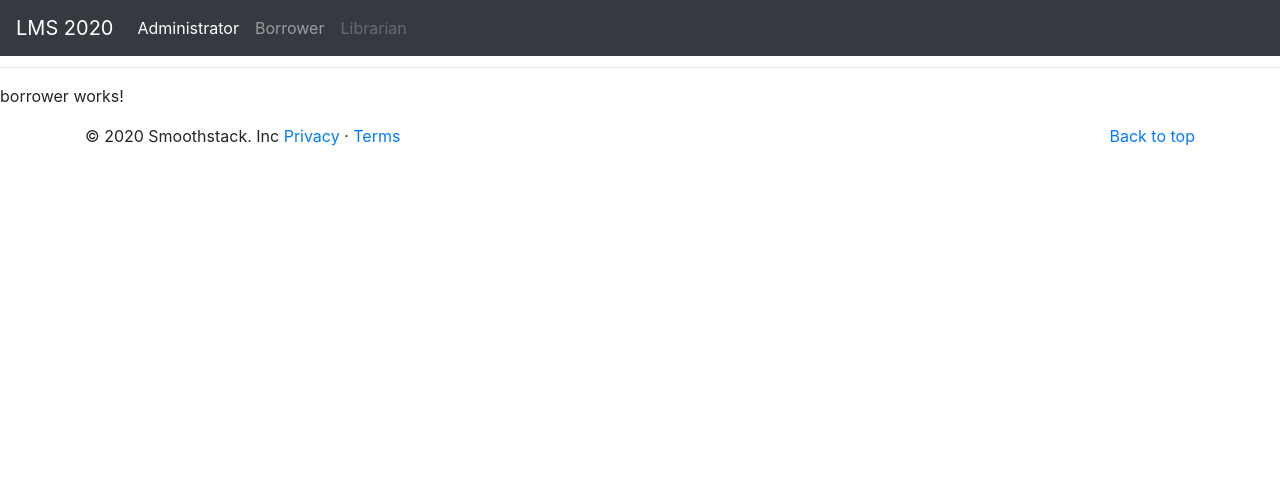
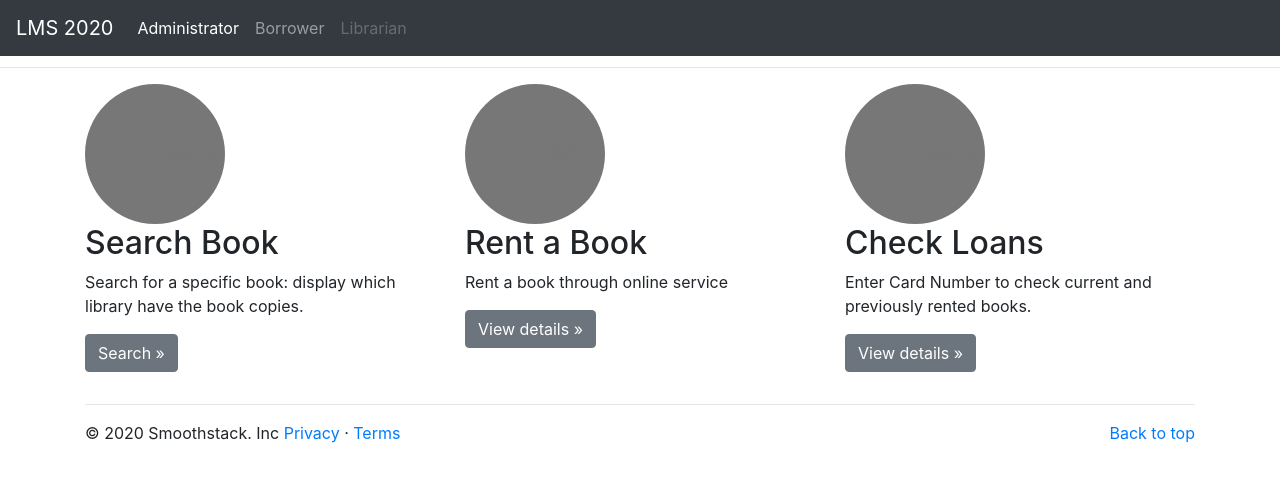
Before and after one commit to JieningLi/lms-angular-spring-boot, an Angular app in the folder web/lms-angular/: page /lms/borrower in a window 1280 px wide. Shown: the top 482 px of the page. Built offline with nearby package versions, Linux system fonts and the light colour scheme.

Commit message:
initialized /lms/borrower component

```diff
--- a/web/lms-angular/angular.json
+++ b/web/lms-angular/angular.json
@@ -18,7 +18,10 @@
             "main": "src/main.ts",
             "polyfills": "src/polyfills.ts",
             "tsConfig": "src/tsconfig.app.json",
-            "assets": ["src/favicon.ico", "src/assets"],
+            "assets": [
+              "src/favicon.ico",
+              "src/assets"
+            ],
             "styles": [
               "./node_modules/bootstrap/dist/css/bootstrap.min.css",
               "src/styles.css"
@@ -76,16 +79,26 @@
             "polyfills": "src/polyfills.ts",
             "tsConfig": "src/tsconfig.spec.json",
             "karmaConfig": "src/karma.conf.js",
-            "styles": ["src/styles.css"],
+            "styles": [
+              "src/styles.css"
+            ],
             "scripts": [],
-            "assets": ["src/favicon.ico", "src/assets"]
+            "assets": [
+              "src/favicon.ico",
+              "src/assets"
+            ]
           }
         },
         "lint": {
           "builder": "@angular-devkit/build-angular:tslint",
           "options": {
-            "tsConfig": ["src/tsconfig.app.json", "src/tsconfig.spec.json"],
-            "exclude": ["**/node_modules/**"]
+            "tsConfig": [
+              "src/tsconfig.app.json",
+              "src/tsconfig.spec.json"
+            ],
+            "exclude": [
+              "**/node_modules/**"
+            ]
           }
         }
       }
@@ -111,11 +124,16 @@
           "builder": "@angular-devkit/build-angular:tslint",
           "options": {
             "tsConfig": "e2e/tsconfig.e2e.json",
-            "exclude": ["**/node_modules/**"]
+            "exclude": [
+              "**/node_modules/**"
+            ]
           }
         }
       }
     }
   },
-  "defaultProject": "lms"
+  "defaultProject": "lms",
+  "cli": {
+    "analytics": "e316d981-7b10-4b0a-acd2-825ce89e05bf"
+  }
 }
--- a/web/lms-angular/src/app/borrower/borrower.component.html
+++ b/web/lms-angular/src/app/borrower/borrower.component.html
@@ -1,3 +1,94 @@
-<p>
-  borrower works!
-</p>
+<div class="container marketing">
+  <!-- Three columns of text below the carousel -->
+  <div class="row">
+    <div class="col-lg-4">
+      <svg
+        class="bd-placeholder-img rounded-circle"
+        width="140"
+        height="140"
+        xmlns="http://www.w3.org/2000/svg"
+        preserveAspectRatio="xMidYMid slice"
+        focusable="false"
+        role="img"
+        aria-label="Placeholder: 140x140"
+      >
+        <title>Placeholder</title>
+        <rect width="100%" height="100%" fill="#777"></rect>
+        <text x="50%" y="50%" fill="#777" dy=".3em">140x140</text>
+      </svg>
+      <h2>Search Book</h2>
+      <p>
+        Search for a specific book: display which library have the book copies.
+      </p>
+      <p>
+        <a class="btn btn-secondary" href="/lms/borrower/search" role="button"
+          >Search »</a
+        >
+      </p>
+    </div>
+    <!-- /.col-lg-4 -->
+    <div class="col-lg-4">
+      <svg
+        class="bd-placeholder-img rounded-circle"
+        width="140"
+        height="140"
+        xmlns="http://www.w3.org/2000/svg"
+        preserveAspectRatio="xMidYMid slice"
+        focusable="false"
+        role="img"
+        aria-label="Placeholder: 140x140"
+      >
+        <title>Borrower</title>
+        <rect width="100%" height="100%" fill="#777"></rect>
+        <text x="50%" y="50%" fill="#777" dy=".3em">140x140</text>
+      </svg>
+      <h2>Rent a Book</h2>
+      <p>
+        Rent a book through online service
+      </p>
+      <p>
+        <a
+          class="btn btn-secondary"
+          href="https://getbootstrap.com/docs/4.4/examples/carousel/#"
+          role="button"
+          >View details »</a
+        >
+      </p>
+    </div>
+    <!-- /.col-lg-4 -->
+    <div class="col-lg-4">
+      <svg
+        class="bd-placeholder-img rounded-circle"
+        width="140"
+        height="140"
+        xmlns="http://www.w3.org/2000/svg"
+        preserveAspectRatio="xMidYMid slice"
+        focusable="false"
+        role="img"
+        aria-label="Placeholder: 140x140"
+      >
+        <title>Placeholder</title>
+        <rect width="100%" height="100%" fill="#777"></rect>
+        <text x="50%" y="50%" fill="#777" dy=".3em">140x140</text>
+      </svg>
+      <h2>Check Loans</h2>
+      <p>
+        Enter Card Number to check current and previously rented books.
+      </p>
+      <p>
+        <a
+          class="btn btn-secondary"
+          href="/lms/librarian"
+          role="button"
+          >View details »</a
+        >
+      </p>
+    </div>
+    <!-- /.col-lg-4 -->
+  </div>
+  <!-- /.row -->
+  <hr class="featurette-divider" />
+
+  <!-- /END THE FEATURETTES -->
+</div>
+<!-- /.container -->
--- a/web/lms-angular/src/app/home/home.component.html
+++ b/web/lms-angular/src/app/home/home.component.html
@@ -44,15 +44,12 @@
       </svg>
       <h2>Borrower</h2>
       <p>
-        Duis mollis, est non commodo luctus, nisi erat porttitor ligula, eget
-        lacinia odio sem nec elit. Cras mattis consectetur purus sit amet
-        fermentum. Fusce dapibus, tellus ac cursus commodo, tortor mauris
-        condimentum nibh.
+        Allow
       </p>
       <p>
         <a
           class="btn btn-secondary"
-          href="https://getbootstrap.com/docs/4.4/examples/carousel/#"
+          href="/lms/borrower"
           role="button"
           >View details »</a
         >
--- a/web/lms-angular/src/app/layout/header/header.component.html
+++ b/web/lms-angular/src/app/layout/header/header.component.html
@@ -23,14 +23,14 @@
           <li class="nav-item">
             <a
               class="nav-link"
-              href="https://getbootstrap.com/docs/4.4/examples/carousel/#"
+              href="/lms/borrower"
               >Borrower</a
             >
           </li>
           <li class="nav-item">
             <a
               class="nav-link disabled"
-              href="https://getbootstrap.com/docs/4.4/examples/carousel/#"
+              href="/lms/librarian"
               tabindex="-1"
               >Librarian</a
             >
```
Also changed, not shown: 1 other file (tests, documents, lock files or other folders).
